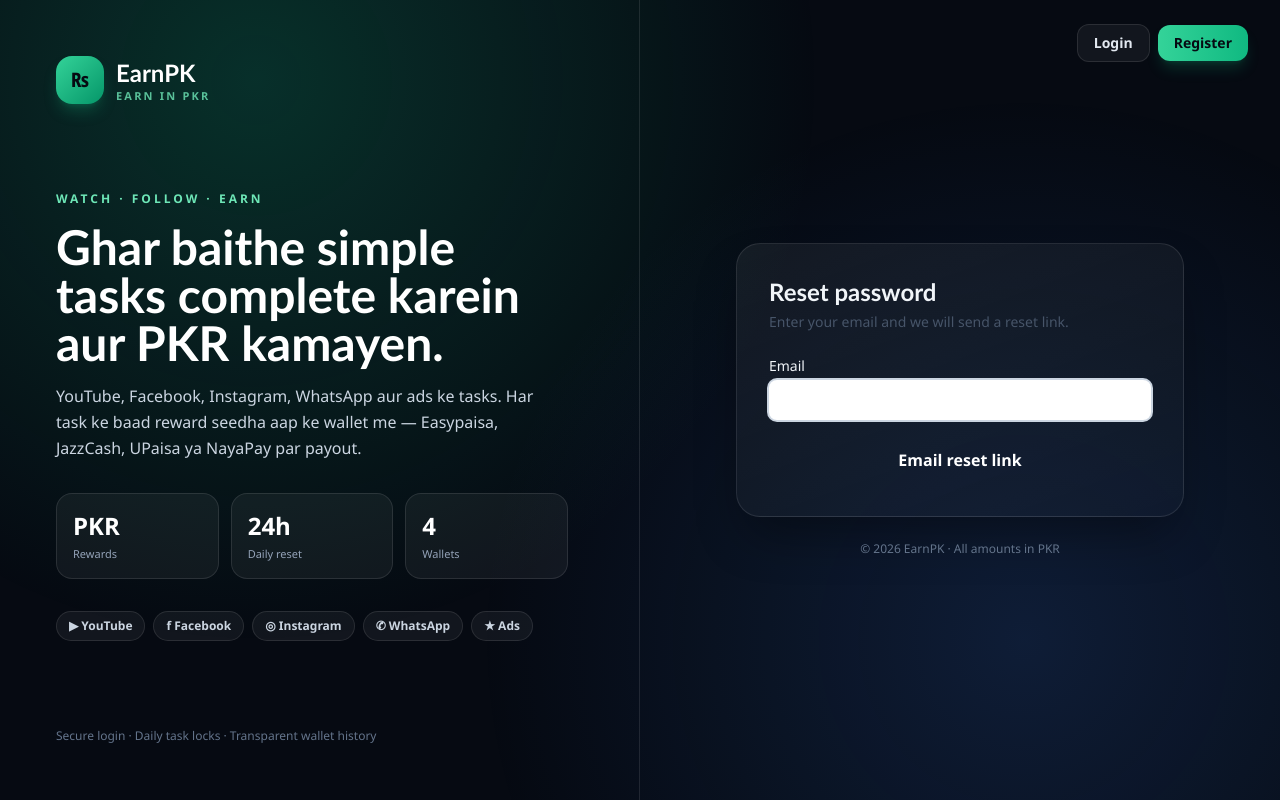
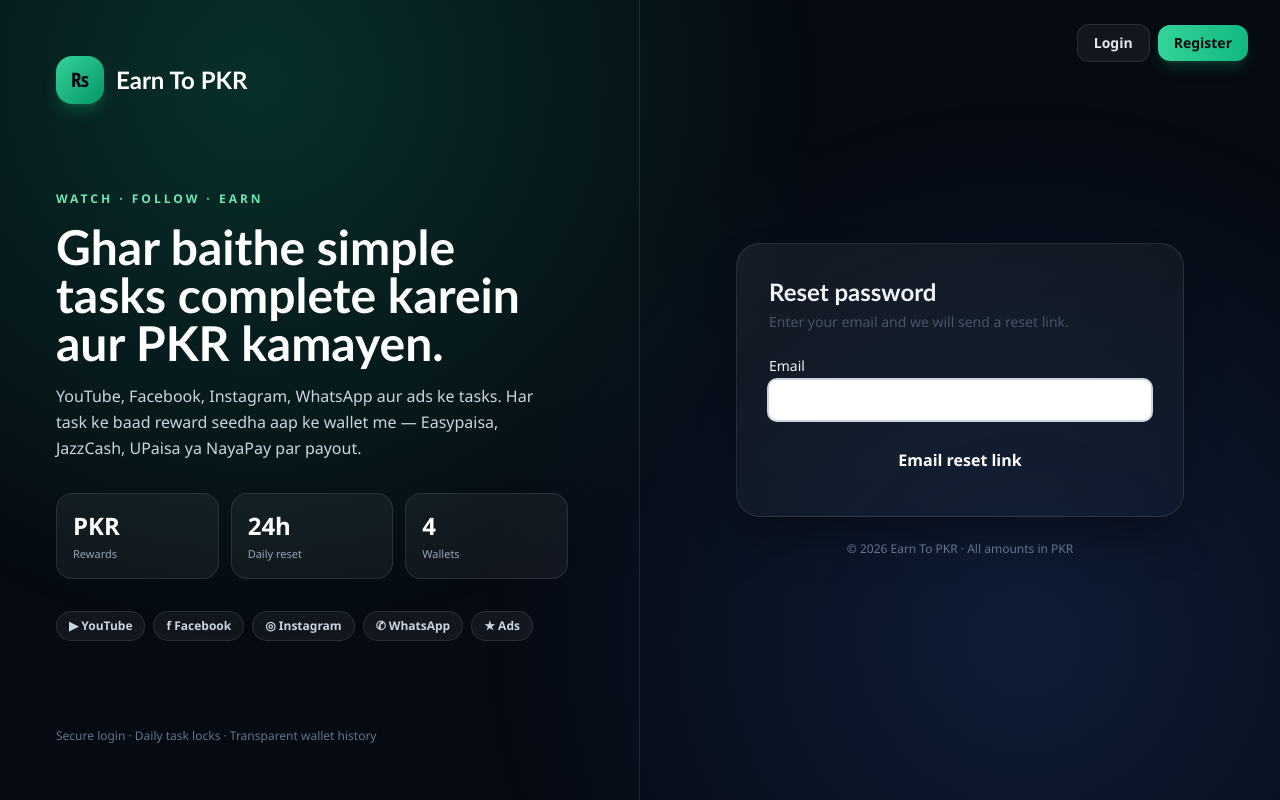
Before and after one commit to obaidzaheer969-sys/reapersventory, a Laravel app: page /forgot-password in a window 1280 px wide. Run offline with Laravel 12, Linux system fonts and the light colour scheme; some libraries are stand-ins or nearby versions.

Commit message:
Rebrand earning site as Earn To PKR under the existing logo

```diff
--- a/app/Providers/Filament/AdminPanelProvider.php
+++ b/app/Providers/Filament/AdminPanelProvider.php
@@ -33,7 +33,7 @@ class AdminPanelProvider extends PanelProvider
             ->path('admin')
             ->login()
             ->darkMode(false)
-            ->brandName('')
+            ->brandName('Earn To PKR')
             ->brandLogo(asset('images/reapersventory-logo.png'))
             ->brandLogoHeight('4rem')
             ->favicon(asset('images/reapersventory-logo.png'))
--- a/config/earning.php
+++ b/config/earning.php
@@ -8,7 +8,7 @@ return [
     |--------------------------------------------------------------------------
     */
 
-    'brand' => env('EARNING_BRAND', 'EarnPK'),
+    'brand' => env('EARNING_BRAND', 'Earn To PKR'),
 
     'tagline' => env('EARNING_TAGLINE', 'Watch. Follow. Earn.'),
 
--- a/resources/views/home.blade.php
+++ b/resources/views/home.blade.php
@@ -42,7 +42,6 @@
                 <span class="flex h-10 w-10 items-center justify-center rounded-2xl bg-gradient-to-br from-mint-400 to-mint-600 text-lg font-black text-ink-950 shadow-lg shadow-mint-500/20">₨</span>
                 <span class="leading-tight">
                     <span class="block font-display text-lg font-bold tracking-tight text-white">{{ config('earning.brand') }}</span>
-                    <span class="block text-[10px] font-medium uppercase tracking-[0.18em] text-mint-300/80">Earn in PKR</span>
                 </span>
             </a>
 
--- a/resources/views/layouts/earning.blade.php
+++ b/resources/views/layouts/earning.blade.php
@@ -54,7 +54,6 @@
                 <span class="flex h-10 w-10 items-center justify-center rounded-2xl bg-gradient-to-br from-mint-400 to-mint-600 text-lg font-black text-ink-950 shadow-lg shadow-mint-500/20">₨</span>
                 <span class="leading-tight">
                     <span class="block font-display text-lg font-bold tracking-tight text-white">{{ config('earning.brand') }}</span>
-                    <span class="block text-[10px] font-medium uppercase tracking-[0.18em] text-mint-300/80">Earn in PKR</span>
                 </span>
             </a>
 
--- a/resources/views/layouts/guest.blade.php
+++ b/resources/views/layouts/guest.blade.php
@@ -49,7 +49,6 @@
                 <span class="flex h-12 w-12 items-center justify-center rounded-2xl bg-gradient-to-br from-mint-400 to-mint-600 text-xl font-black text-ink-950 shadow-lg shadow-mint-500/25">₨</span>
                 <span class="leading-tight">
                     <span class="block font-display text-2xl font-bold text-white">{{ config('earning.brand') }}</span>
-                    <span class="block text-[11px] font-semibold uppercase tracking-[0.2em] text-mint-300/80">Earn in PKR</span>
                 </span>
             </a>
 
```
Also changed, not shown: tests/Feature/Auth/AuthenticationTest.php (+1 -0 lines), 1 other file.
